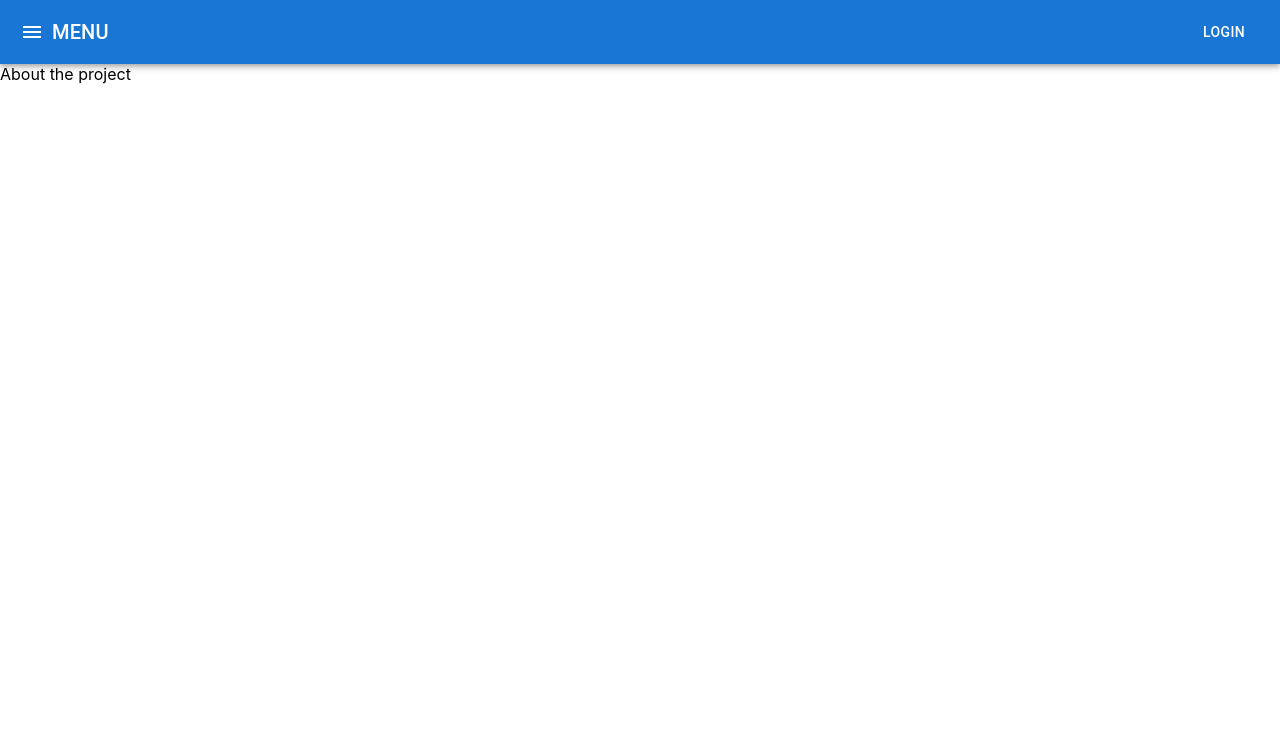
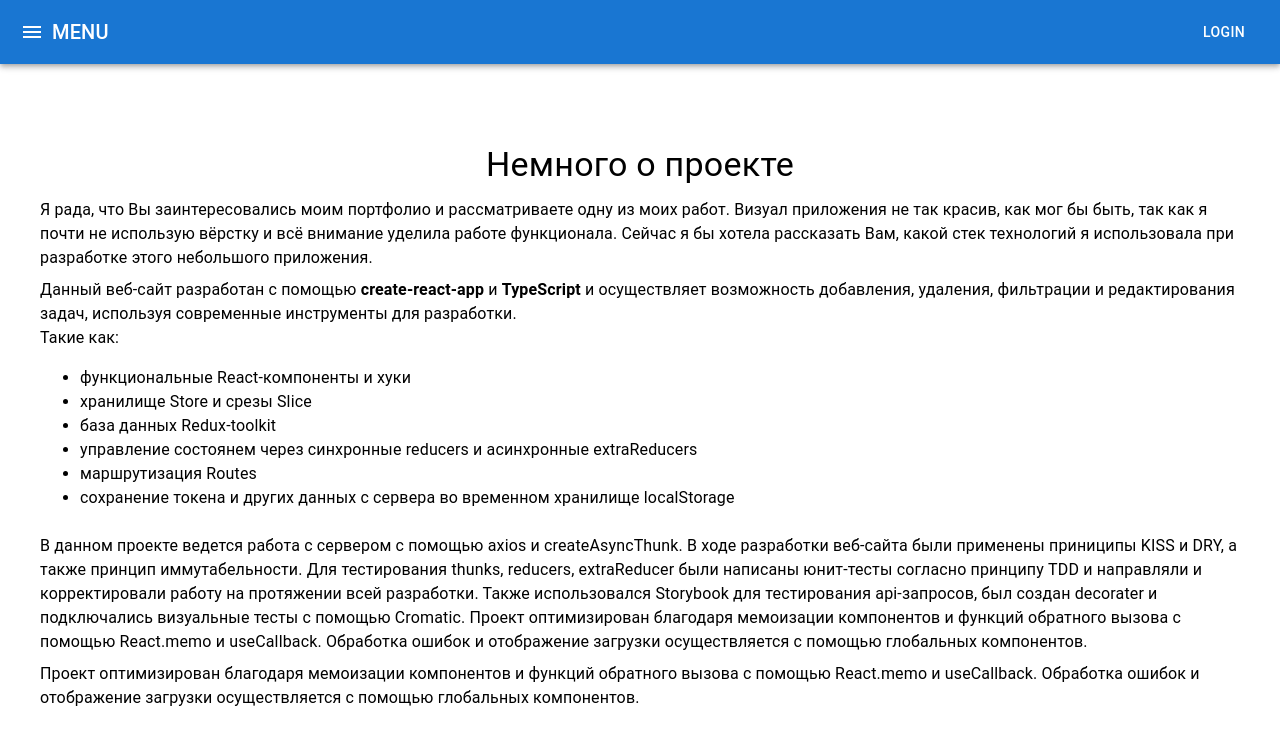
Before and after one commit to Galiyaga/task-manager-ts.project, a React (Create React App) app: page /about in a window 1280 px wide. Shown: the top 744 px of the page. Built offline with nearby package versions, Linux system fonts and the light colour scheme.

Commit message:
заполнение пунктов меню instructions и about

```diff
--- a/src/components/menu/About.tsx
+++ b/src/components/menu/About.tsx
@@ -1 +1,66 @@
-export const About = () => <div>About the project</div>;
+import { Link, Stack } from "@mui/material";
+import Box from "@mui/material/Box";
+import Typography from "@mui/material/Typography";
+
+export const About = () => {
+  return (
+    <Box sx={{ display: "flex" }}>
+      <Box sx={{ width: "100%", maxWidth: 1200, margin: "80px auto" }}>
+        <Typography variant="h4" gutterBottom sx={{ textAlign: "center" }}>
+          Немного о проекте
+        </Typography>
+        <Stack spacing={1}>
+          <Typography variant="body1" gutterBottom>
+            Я рада, что Вы заинтересовались моим портфолио и рассматриваете одну
+            из моих работ. Визуал приложения не так красив, как мог бы быть, так
+            как я почти не использую вёрстку и всё внимание уделила работе
+            функционала. Сейчас я бы хотела рассказать Вам, какой стек
+            технологий я использовала при разработке этого небольшого
+            приложения.
+          </Typography>
+          <Typography variant="body1" gutterBottom sx={{ display: "block" }}>
+            Данный веб-сайт разработан с помощью{" "}
+            <strong>create-react-app</strong> и <strong>TypeScript</strong> и
+            осуществляет возможность добавления, удаления, фильтрации и
+            редактирования задач, используя современные инструменты для
+            разработки. <br />
+            Такие как:
+            <ul>
+              <li>функциональные React-компоненты и хуки</li>
+              <li>хранилище Store и срезы Slice</li>
+              <li>база данных Redux-toolkit</li>
+              <li>
+                управление состоянем через синхронные reducers и асинхронные
+                extraReducers
+              </li>
+              <li>маршрутизация Routes</li>
+              <li>
+                сохранение токена и других данных с сервера во временном
+                хранилище localStorage
+              </li>
+            </ul>
+          </Typography>
+          <Typography variant="body1" gutterBottom sx={{ display: "block" }}>
+            В данном проекте ведется работа с сервером с помощью axios и
+            createAsyncThunk. В ходе разработки веб-сайта были применены
+            приниципы KISS и DRY, а также принцип иммутабельности. Для
+            тестирования thunks, reducers, extraReducer были написаны юнит-тесты
+            согласно принципу TDD и направляли и корректировали работу на
+            протяжении всей разработки. Также использовался Storybook для
+            тестирования api-запросов, был создан decorater и подключались
+            визуальные тесты с помощью Cromatic. Проект оптимизирован благодаря
+            мемоизации компонентов и функций обратного вызова с помощью
+            React.memo и useCallback. Обработка ошибок и отображение загрузки
+            осуществляется с помощью глобальных компонентов.
+          </Typography>
+          <Typography variant="body1" gutterBottom sx={{ display: "block" }}>
+            Проект оптимизирован благодаря мемоизации компонентов и функций
+            обратного вызова с помощью React.memo и useCallback. Обработка
+            ошибок и отображение загрузки осуществляется с помощью глобальных
+            компонентов.
+          </Typography>
+        </Stack>
+      </Box>
+    </Box>
+  );
+};
--- a/src/components/menu/Help.tsx
+++ b/src/components/menu/Help.tsx
@@ -4,22 +4,23 @@ import Typography from "@mui/material/Typography";
 
 export const Help = () => {
   return (
-    <Box sx={{ width: "100%", maxWidth: 700, margin: '150px auto'}} >
+    <Box sx={{ display: "flex" }}>
+      <Box sx={{ width: "100%", maxWidth: 600, margin: "150px auto" }}>
         <Typography variant="h4" gutterBottom>
           Вы столкнулись с трудностями при авторизации.
         </Typography>
         <Typography variant="body1" gutterBottom>
           При нажатии кнопки авторизации с правильными данными для входа могла
           отобразиться ошибка прохождении капчи. Это означает, что сервер
-        запрашивает подтверждении моего аккаунта, который необходимо совершить на
-        сайте, предоставляюющей API.
+          запрашивает подтверждении моего аккаунта, который необходимо совершить
+          на сайте, предоставляюющей API.
         </Typography>
         <Typography variant="body1">
           Пожалуйста, сообщите мне, если это произошло,
           <Link href="mailto:galiyaga@yandex.ru" sx={{ marginLeft: "4px" }}>
             по email
           </Link>
-        {' или '}
+          {" или "}
           <Link href="https://t.me/hikitzo" target="blank">
             в телеграм
           </Link>
@@ -29,5 +30,30 @@ export const Help = () => {
           проекта.
         </Typography>
       </Box>
+      <Box sx={{ width: "100%", maxWidth: 700, margin: "150px auto" }}>
+        <Typography variant="h4" gutterBottom>
+          You encountered difficulties logging in.
+        </Typography>
+        <Typography variant="body1" gutterBottom>
+          When you clicked the authorization button with the correct login data,
+          an error in completing the captcha could be displayed. This means that
+          the server is asking for confirmation of my account, which must be
+          done on the site that provides the API.
+        </Typography>
+        <Typography variant="body1">
+          Please let me know if this happens
+          <Link href="mailto:galiyaga@yandex.ru" sx={{ marginLeft: "4px" }}>
+            by email
+          </Link>
+          {" or "}
+          <Link href="https://t.me/hikitzo" target="blank">
+            telegram
+          </Link>
+        </Typography>
+        <Typography variant="body1" gutterBottom sx={{ display: "block" }}>
+          I will do my best so that you can continue viewing the project.
+        </Typography>
+      </Box>
+    </Box>
   );
 };
--- a/src/components/menu/LoginInstructions.tsx
+++ b/src/components/menu/LoginInstructions.tsx
@@ -1 +1,99 @@
-export const LoginInstructions = () => <div>Login instructions page</div>;
+import { Link, Snackbar, Stack } from "@mui/material";
+import Box from "@mui/material/Box";
+import Typography from "@mui/material/Typography";
+import { useState } from "react";
+
+export const LoginInstructions = () => {
+  const [snackbarOpen, setSnackbarOpen] = useState(false);
+  const [snackbarMessage, setSnackbarMessage] = useState("");
+
+  const handleCopy = (textToCopy: string) => {
+    navigator.clipboard
+      .writeText(textToCopy)
+      .then(() => {
+        setSnackbarMessage("Текст скопирован");
+        setSnackbarOpen(true);
+      })
+      .catch((err) => {
+        console.error("Ошибка при копировании:", err);
+        setSnackbarMessage("Ошибка при копировании текста");
+        setSnackbarOpen(true);
+      });
+  };
+
+  const handleSnackbarClose = () => {
+    setSnackbarOpen(false);
+  };
+
+  return (
+    <Box sx={{ display: "flex" }}>
+      <Stack
+        sx={{ width: "100%", maxWidth: 600, margin: "150px auto" }}
+        spacing={2}
+      >
+        <Typography variant="h4" gutterBottom>
+          Данные для авторизации
+        </Typography>
+        <Typography
+          variant="body1"
+          onClick={() => handleCopy("galiyaga@yandex.ru")}
+          sx={{ cursor: "pointer" }}
+        >
+          Логин: galiyaga@yandex.ru
+        </Typography>
+        <Typography
+          variant="body1"
+          onClick={() => handleCopy("galiya")}
+          sx={{ cursor: "pointer", marginBottom: "16px" }}
+        >
+          Пароль: galiya
+        </Typography>
+        <Typography variant="h6" gutterBottom sx={{ display: "block" }}>
+          Более удобный способ для авторизации размещен в форме авторизации по
+          кнопке "Select an account to view the project"
+        </Typography>
+        <Snackbar
+          open={snackbarOpen}
+          onClose={handleSnackbarClose}
+          message={snackbarMessage}
+          autoHideDuration={1200}
+          anchorOrigin={{ vertical: "bottom", horizontal: "center" }}
+        />
+      </Stack>
+      <Stack
+        sx={{ width: "100%", maxWidth: 600, margin: "150px auto" }}
+        spacing={2}
+      >
+        <Typography variant="h4" gutterBottom>
+          Authorization data
+        </Typography>
+        <Typography
+          variant="body1"
+          onClick={() => handleCopy("galiyaga@yandex.ru")}
+          sx={{ cursor: "pointer" }}
+        >
+          Login: galiyaga@yandex.ru
+        </Typography>
+        <Typography
+          variant="body1"
+          onClick={() => handleCopy("galiya")}
+          sx={{ cursor: "pointer", marginBottom: "16px" }}
+        >
+          Password: galiya
+        </Typography>
+        <Typography variant="h6" gutterBottom sx={{ display: "block" }}>
+          A more convenient method for authorization is located in the
+          authorization form using the "Select an account to view the project"
+          button
+        </Typography>
+        <Snackbar
+          open={snackbarOpen}
+          onClose={handleSnackbarClose}
+          message={snackbarMessage}
+          autoHideDuration={1200}
+          anchorOrigin={{ vertical: "bottom", horizontal: "center" }}
+        />
+      </Stack>
+    </Box>
+  );
+};
```
Lines whose indentation alone changed are shown as unchanged.
